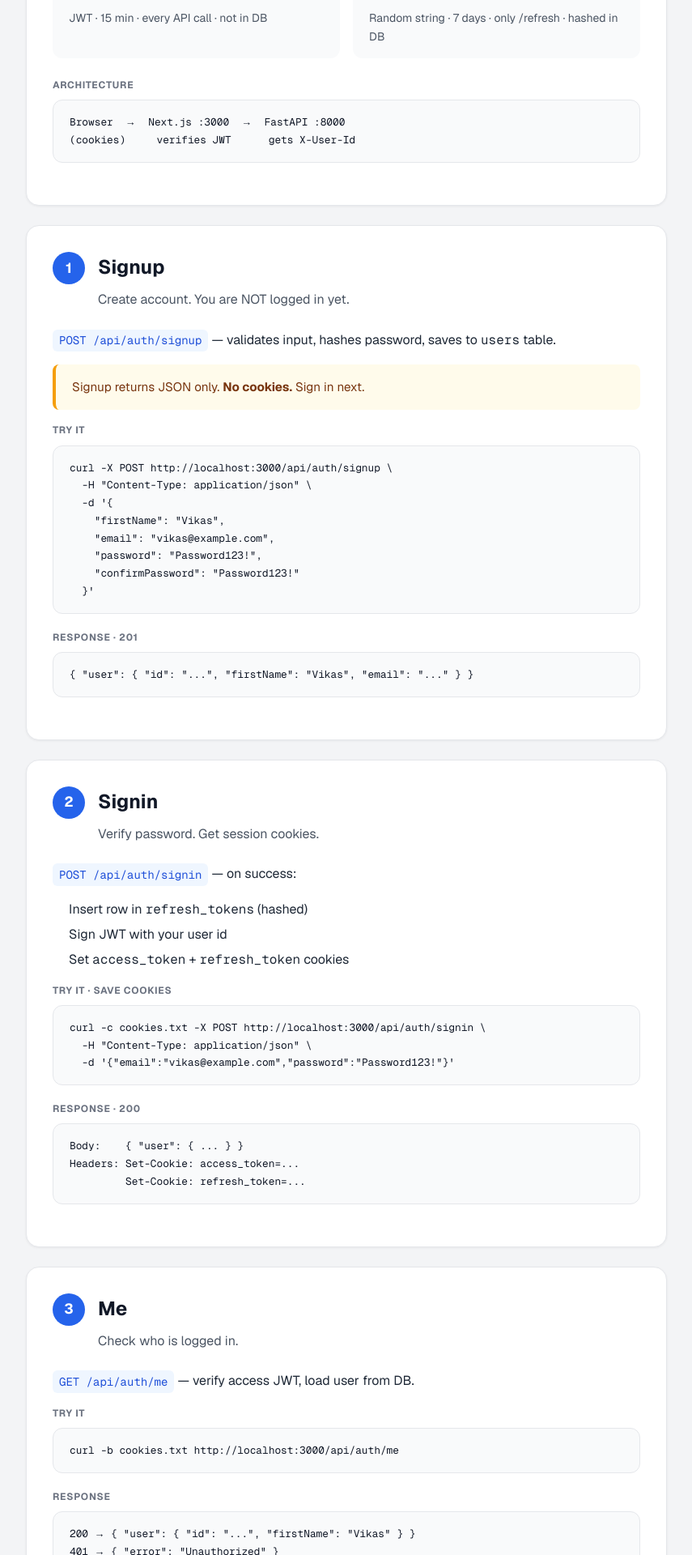
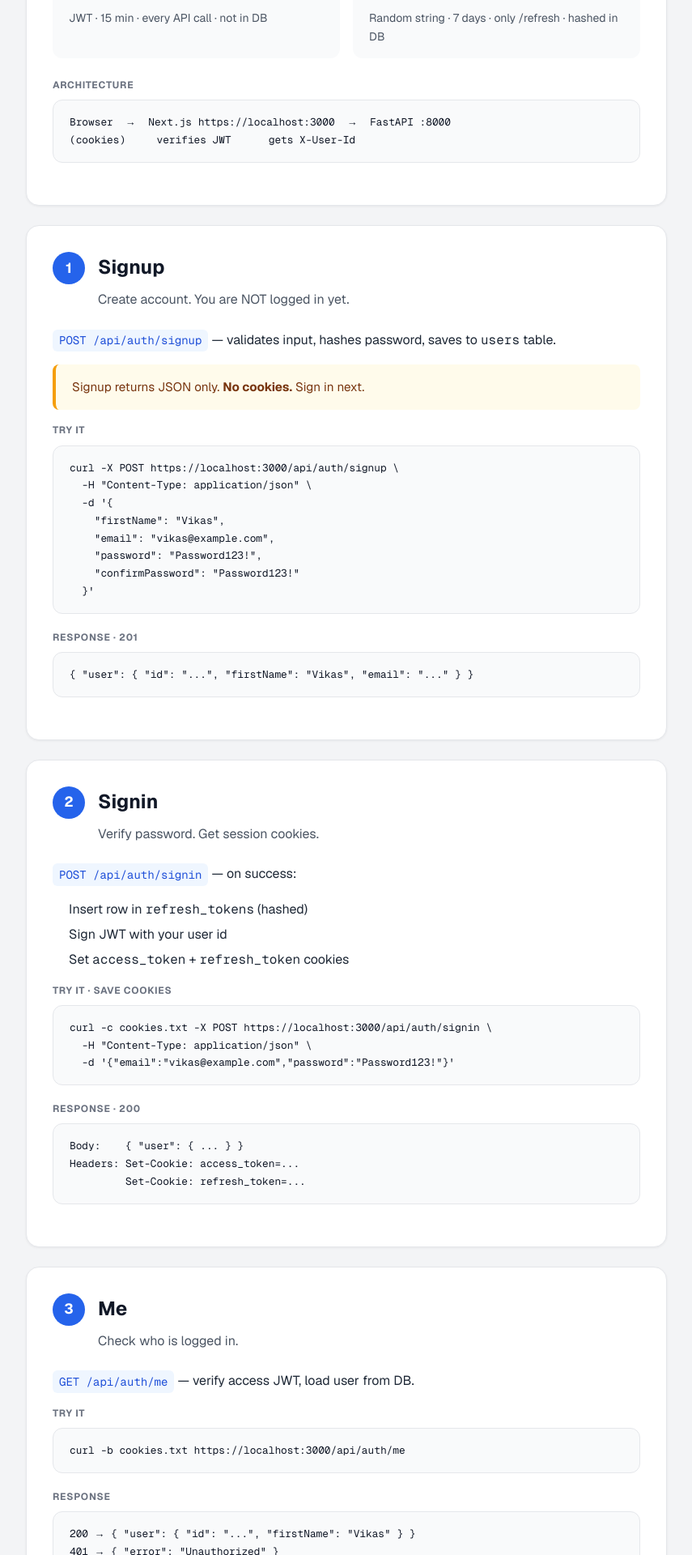
Before and after one commit to github-vikas-bhardwaj/recommendation-system-v3, a Next.js app in the folder apps/web/: page /auth-flow in a window 1280 px wide. Shown: the part 640-2560 px from the top of the page at 81% size, without its empty margins (212-1067 px from the left). Built offline with nearby package versions, Linux system fonts and the light colour scheme.

Commit message:
fix(web): updating auth flow curl reqs with https

```diff
--- a/apps/web/app/auth-flow/page.tsx
+++ b/apps/web/app/auth-flow/page.tsx
@@ -42,7 +42,7 @@ export default function AuthFlowPage() {
           <h1>How auth works</h1>
           <p>
             Step-by-step guide: signup → signin → session cookies → protected APIs → refresh →
-            logout. Run <span className={styles.tag}>npm run dev</span> first.
+            logout. Run <span className={styles.tag}>npm run dev:https -w web</span> first.
           </p>
         </header>
 
@@ -76,7 +76,7 @@ export default function AuthFlowPage() {
 
           <div className={styles.block} style={{ marginTop: "1.5rem" }}>
             <p className={styles.sectionLabel}>Architecture</p>
-            <Code>{`Browser  →  Next.js :3000  →  FastAPI :8000
+            <Code>{`Browser  →  Next.js https://localhost:3000  →  FastAPI :8000
 (cookies)     verifies JWT      gets X-User-Id`}</Code>
           </div>
         </section>
@@ -91,7 +91,7 @@ export default function AuthFlowPage() {
           </div>
           <div className={styles.block}>
             <p className={styles.sectionLabel}>Try it</p>
-            <Code>{`curl -X POST http://localhost:3000/api/auth/signup \\
+            <Code>{`curl -X POST https://localhost:3000/api/auth/signup \\
   -H "Content-Type: application/json" \\
   -d '{
     "firstName": "Vikas",
@@ -121,7 +121,7 @@ export default function AuthFlowPage() {
           </ul>
           <div className={styles.block}>
             <p className={styles.sectionLabel}>Try it · save cookies</p>
-            <Code>{`curl -c cookies.txt -X POST http://localhost:3000/api/auth/signin \\
+            <Code>{`curl -c cookies.txt -X POST https://localhost:3000/api/auth/signin \\
   -H "Content-Type: application/json" \\
   -d '{"email":"vikas@example.com","password":"Password123!"}'`}</Code>
           </div>
@@ -140,7 +140,7 @@ Headers: Set-Cookie: access_token=...
           </p>
           <div className={styles.block}>
             <p className={styles.sectionLabel}>Try it</p>
-            <Code>curl -b cookies.txt http://localhost:3000/api/auth/me</Code>
+            <Code>curl -b cookies.txt https://localhost:3000/api/auth/me</Code>
           </div>
           <div className={styles.block}>
             <p className={styles.sectionLabel}>Response</p>
@@ -156,13 +156,13 @@ Headers: Set-Cookie: access_token=...
           </p>
           <div className={styles.block}>
             <p className={styles.sectionLabel}>Without cookies</p>
-            <Code>{`curl -X POST http://localhost:3000/api/recommend \\
+            <Code>{`curl -X POST https://localhost:3000/api/recommend \\
   -H "Content-Type: application/json" \\
   -d '{"input":"sci-fi books"}'`}</Code>
           </div>
           <div className={styles.block}>
             <p className={styles.sectionLabel}>With cookies</p>
-            <Code>{`curl -b cookies.txt -X POST http://localhost:3000/api/recommend \\
+            <Code>{`curl -b cookies.txt -X POST https://localhost:3000/api/recommend \\
   -H "Content-Type: application/json" \\
   -d '{"input":"sci-fi books"}'`}</Code>
           </div>
@@ -179,7 +179,7 @@ Headers: Set-Cookie: access_token=...
           <div className={styles.block}>
             <p className={styles.sectionLabel}>Try it</p>
             <Code>{`curl -b cookies.txt -c cookies.txt \\
-  -X POST http://localhost:3000/api/auth/refresh`}</Code>
+  -X POST https://localhost:3000/api/auth/refresh`}</Code>
           </div>
           <div className={styles.callout}>Each refresh invalidates the previous refresh token.</div>
         </Step>
@@ -191,11 +191,11 @@ Headers: Set-Cookie: access_token=...
           </p>
           <div className={styles.block}>
             <p className={styles.sectionLabel}>Try it</p>
-            <Code>curl -b cookies.txt -X POST http://localhost:3000/api/auth/signout</Code>
+            <Code>curl -b cookies.txt -X POST https://localhost:3000/api/auth/signout</Code>
           </div>
           <div className={styles.block}>
             <p className={styles.sectionLabel}>Confirm logged out</p>
-            <Code>{`curl -b cookies.txt http://localhost:3000/api/auth/me
+            <Code>{`curl -b cookies.txt https://localhost:3000/api/auth/me
 # → 401`}</Code>
           </div>
         </Step>
@@ -208,22 +208,22 @@ Headers: Set-Cookie: access_token=...
             {[
               [
                 "1. Signup",
-                `curl -X POST http://localhost:3000/api/auth/signup -H "Content-Type: application/json" -d '{"firstName":"Vikas","email":"you@example.com","password":"Password123!","confirmPassword":"Password123!"}'`,
+                `curl -X POST https://localhost:3000/api/auth/signup -H "Content-Type: application/json" -d '{"firstName":"Vikas","email":"you@example.com","password":"Password123!","confirmPassword":"Password123!"}'`,
               ],
               [
                 "2. Signin",
-                `curl -c cookies.txt -X POST http://localhost:3000/api/auth/signin -H "Content-Type: application/json" -d '{"email":"you@example.com","password":"Password123!"}'`,
+                `curl -c cookies.txt -X POST https://localhost:3000/api/auth/signin -H "Content-Type: application/json" -d '{"email":"you@example.com","password":"Password123!"}'`,
               ],
-              ["3. Me", "curl -b cookies.txt http://localhost:3000/api/auth/me"],
+              ["3. Me", "curl -b cookies.txt https://localhost:3000/api/auth/me"],
               [
                 "4. Recommend",
-                `curl -b cookies.txt -X POST http://localhost:3000/api/recommend -H "Content-Type: application/json" -d '{"input":"sci-fi"}'`,
+                `curl -b cookies.txt -X POST https://localhost:3000/api/recommend -H "Content-Type: application/json" -d '{"input":"sci-fi"}'`,
               ],
               [
                 "5. Refresh",
-                "curl -b cookies.txt -c cookies.txt -X POST http://localhost:3000/api/auth/refresh",
+                "curl -b cookies.txt -c cookies.txt -X POST https://localhost:3000/api/auth/refresh",
               ],
-              ["6. Logout", "curl -b cookies.txt -X POST http://localhost:3000/api/auth/signout"],
+              ["6. Logout", "curl -b cookies.txt -X POST https://localhost:3000/api/auth/signout"],
             ].map(([label, cmd]) => (
               <div key={label} className={styles.cheatItem}>
                 <strong>{label}</strong>
```
